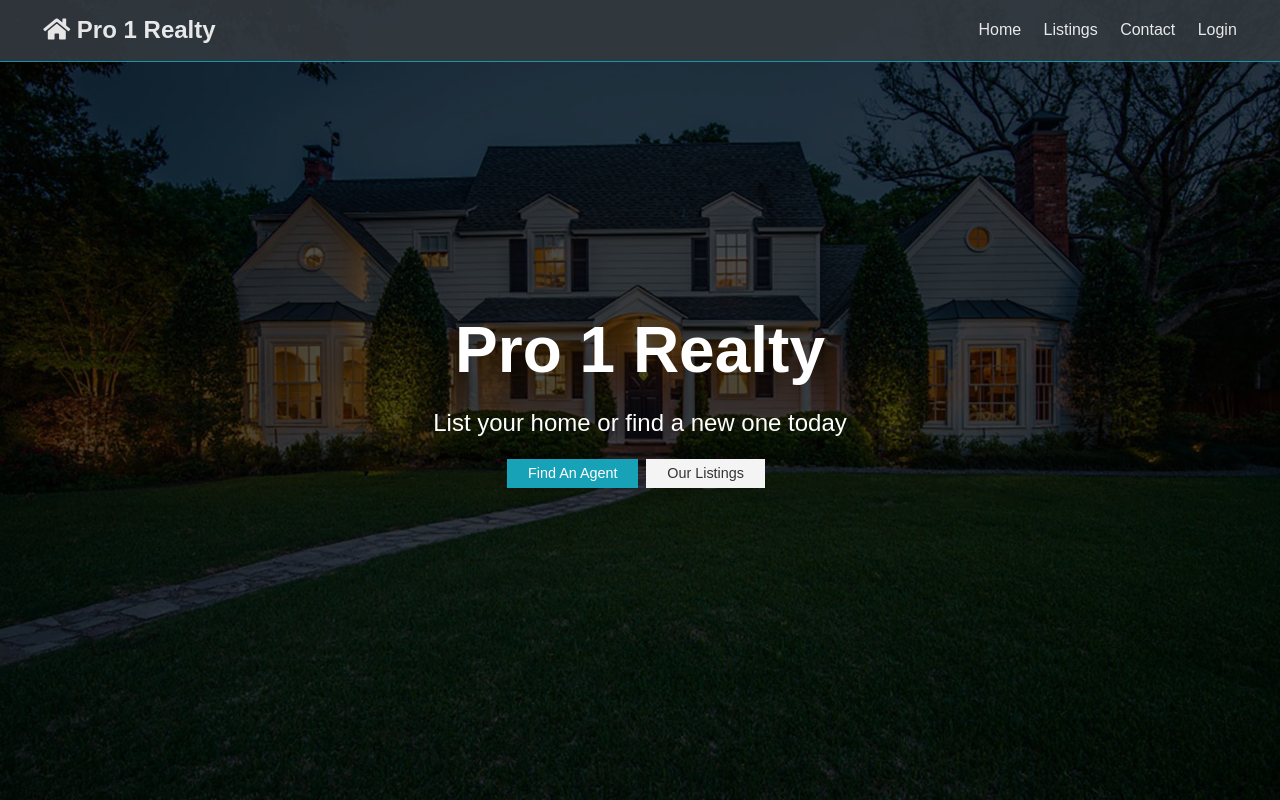
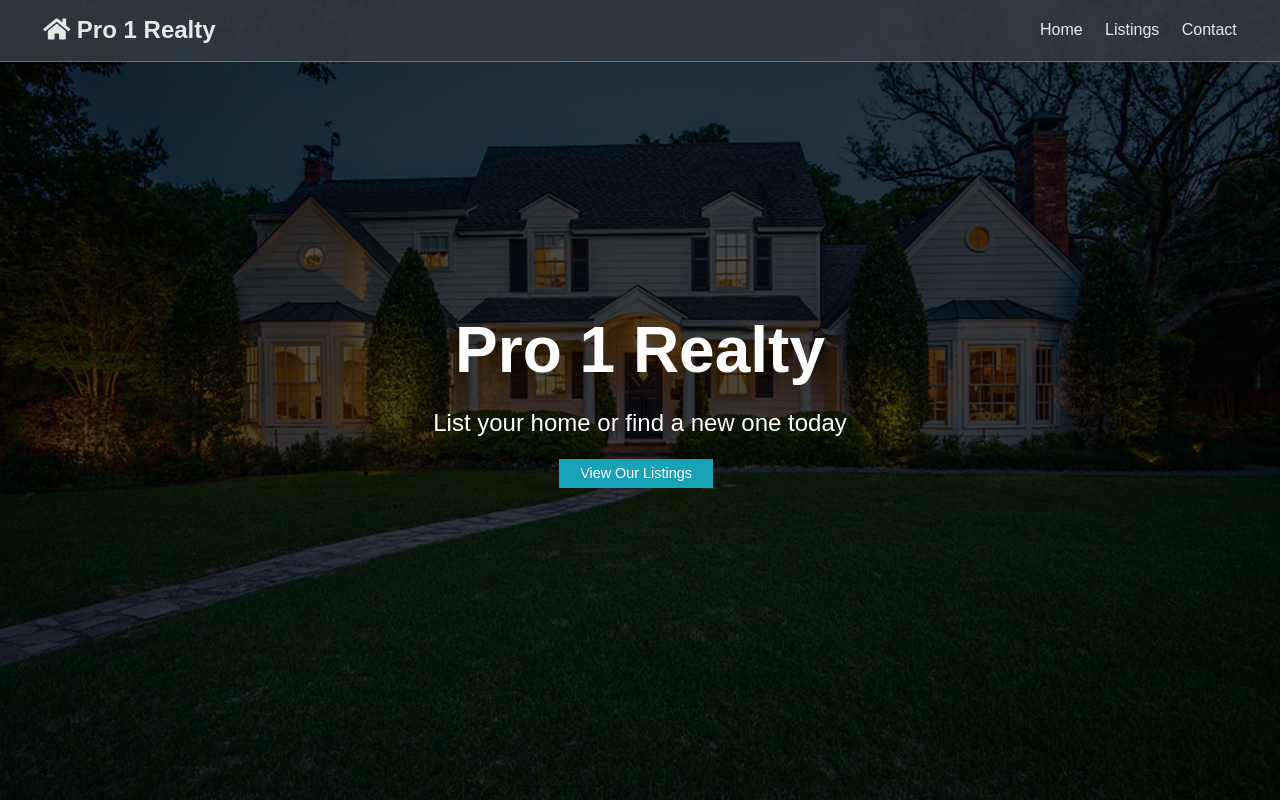
Before and after one commit to sebekos/pro1realtyapp, a React (Create React App) app in the folder client/: page / in a window 1280 px wide. Built offline with nearby package versions, Linux system fonts and the light colour scheme; no server answers.

Commit message:
Fixed AWS route, increased image quality

```diff
--- a/client/src/App.css
+++ b/client/src/App.css
@@ -2,7 +2,7 @@
 :root {
     --primary-color: #17a2b8;
     --dark-color: #343a40;
-    --light-color: #f4f4f4;
+    --light-color: #dcdcdc;
     --danger-color: #dc3545;
     --success-color: #28a745;
 }
--- a/client/src/components/layout/Landing.js
+++ b/client/src/components/layout/Landing.js
@@ -9,11 +9,11 @@ const Landing = () => {
                     <h1 className="x-large">Pro 1 Realty</h1>
                     <p className="lead">List your home or find a new one today</p>
                     <div className="buttons">
-                        <Link to="/agents" className="btn btn-primary">
+                        {/* <Link to="/agents" className="btn btn-primary">
                             Find An Agent
-                        </Link>
-                        <Link to="/listings" className="btn btn-light">
-                            Our Listings
+                        </Link> */}
+                        <Link to="/listings" className="btn btn-primary">
+                            View Our Listings
                         </Link>
                     </div>
                 </div>
--- a/client/src/components/layout/Navbar.js
+++ b/client/src/components/layout/Navbar.js
@@ -43,9 +43,9 @@ const Navbar = ({ auth: { isAuthenticated, loading }, logout, history }) => {
             <li>
                 <Link to="/contact">Contact</Link>
             </li>
-            <li>
+            {/* <li>
                 <Link to="/login">Login</Link>
-            </li>
+            </li> */}
         </ul>
     );
 
--- a/client/src/components/listing/AddPhotos.js
+++ b/client/src/components/listing/AddPhotos.js
@@ -53,6 +53,7 @@ const AddPhotos = ({
         });
         await uploadPhotos(formData);
         setUploadBtn(true);
+        setAlert("Photos uploaded successfully", "success");
     };
 
     return (
--- a/client/src/utils/photo.js
+++ b/client/src/utils/photo.js
@@ -5,8 +5,8 @@ export const reSizer = picture => {
     return new Promise((resolve, reject) =>
         Resizer.imageFileResizer(
             picture,
-            500,
-            700,
+            800,
+            1100,
             "JPEG",
             100,
             0,
```
Also changed, not shown: 1 other file (tests, documents, lock files or other folders).
